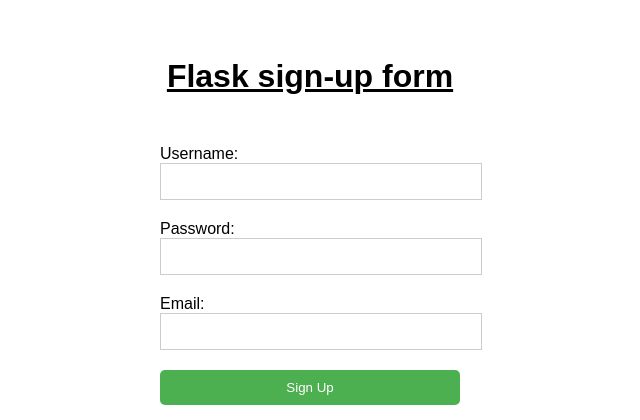
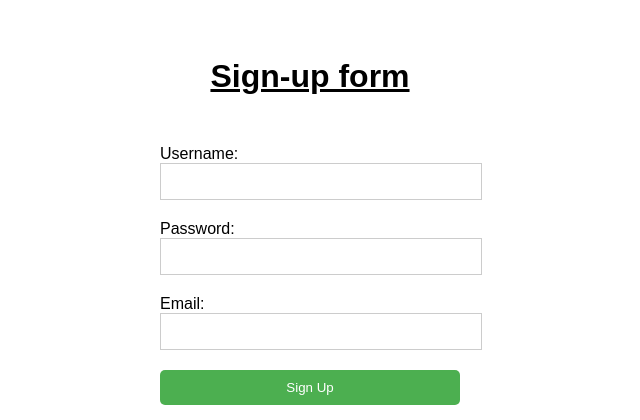
Before and after one commit to humzak711/Web-Login-System, a Flask app: page /signup/ in a window 1280 px wide. Shown: the top 420 px of the page, without its empty margins (330-970 px from the left). Run offline with Flask 3, Linux system fonts and the light colour scheme; parts of the project's set-up code (start-up, migrations or seed data) failed here and were passed over; some libraries are stand-ins or nearby versions.

Commit message:
Update signup.html

```diff
--- a/templates/signup.html
+++ b/templates/signup.html
@@ -1,7 +1,7 @@
 <!DOCTYPE html>
 <html>
   <head>
-    <title>Flask Sign-up Form</title>
+    <title>Sign-up Form</title>
 
     <style>
       .flashes { /* style possible error messages */
@@ -59,7 +59,7 @@
 
   <body>
     <header>
-        <h1> <br> <u> Flask sign-up form </u> </h1>
+        <h1> <br> <u> Sign-up form </u> </h1>
     </header>
 
     </main> <!-- sign up form -->
```
